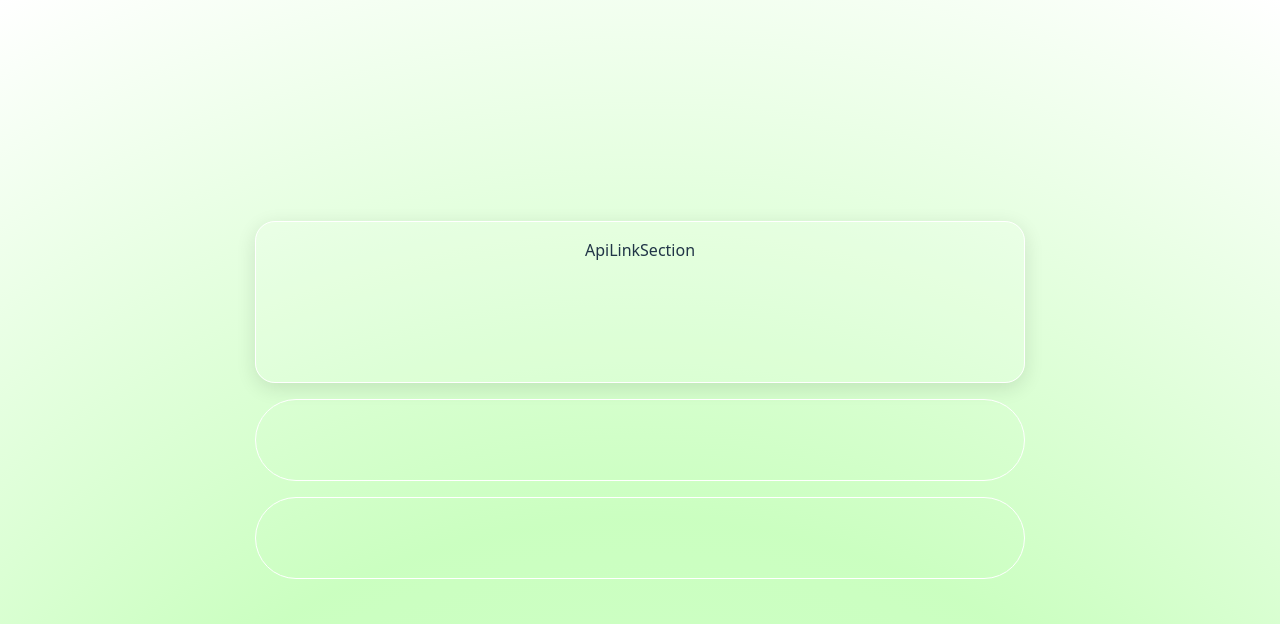
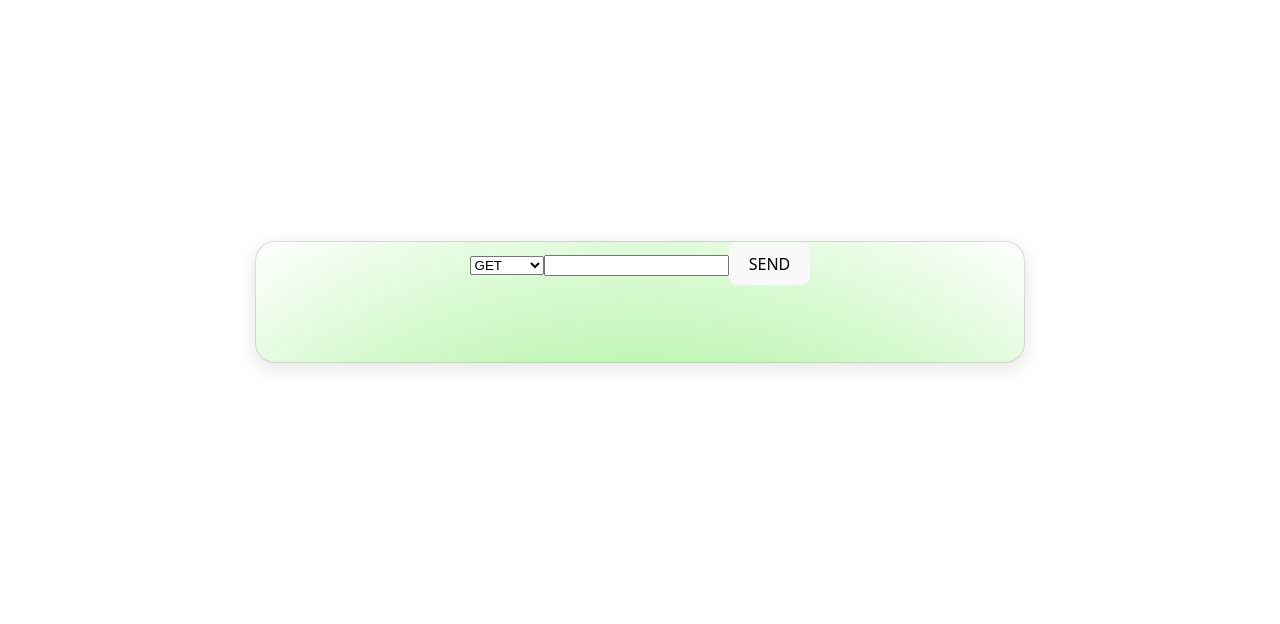
Before and after one commit to Auston-Mtabane/API_Tester, a React (Vite) app: page / in a window 1280 px wide. Shown: the top 624 px of the page. Built offline with nearby package versions, Linux system fonts and the light colour scheme.

Commit message:
added form

```diff
--- a/src/components/Request.tsx
+++ b/src/components/Request.tsx
@@ -2,10 +2,18 @@ function ApiLinkSection() {
   return (
     <>
       <div className="rounded-div">
-        <p>ApiLinkSection</p>
+        <form action="/submit" method="GET">
+          <select name="options" id="requst-dropdown">
+            <option value="GET">GET</option>
+            <option value="POST">POST</option>
+            <option value="PUT">PUT</option>
+            <option value="DELETE">DELETE</option>
+          </select>
+
+          <input type="url" name="requestUrl" id="request-input" />
+          <button type="submit">SEND</button>
+        </form>
       </div>
-
-
     </>
   );
 }
--- a/src/styles/App.css
+++ b/src/styles/App.css
@@ -6,12 +6,17 @@
 }
 .rounded-div{
 
-  background-color: rgba(255, 255, 255, 0.113);
-  height: 20vh;
+
+
+  background: radial-gradient(circle, rgba(180, 255, 170, 0.6), rgba(144, 240, 125, 0.857), rgba(255, 255, 255, 0));
+  height: 15vh;
   width: 60vw;
-  border: 1px solid white;
+  border: 1px solid rgba(180, 180, 180, 0.498);
   border-radius: 20px;
   box-shadow: 0 5px 20px  rgba(0, 0, 0, 0.108);
+
+  background-size: 100% 1000%;
+  background-position: 50% 0%;
 }
 
 #meta-data{
--- a/src/styles/index.css
+++ b/src/styles/index.css
@@ -4,9 +4,8 @@
   font-weight: 400;
 
   color-scheme: light dark;
-  color: rgba(255, 255, 255, 0.87);
-  background-color: #242424;
-  background: radial-gradient(circle, rgba(180, 255, 170, 0.6), rgba(194, 255, 182, 0.857), rgb(255, 255, 255));
+  color: rgba(174, 174, 174, 0.87);
+  background-color: #e8f1f1;
 
   font-synthesis: none;
   text-rendering: optimizeLegibility;
```
